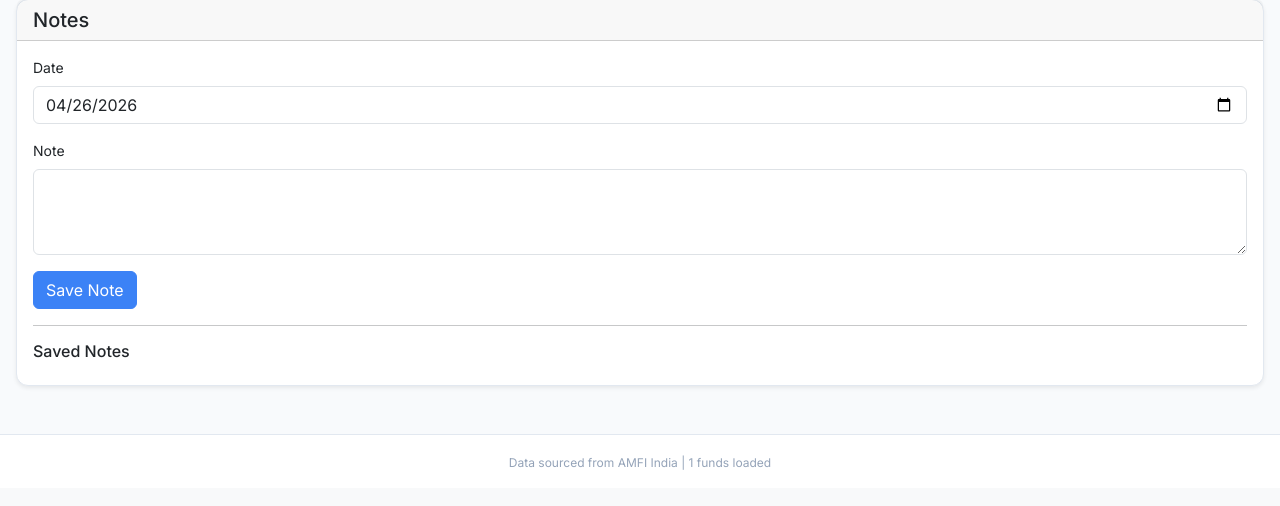
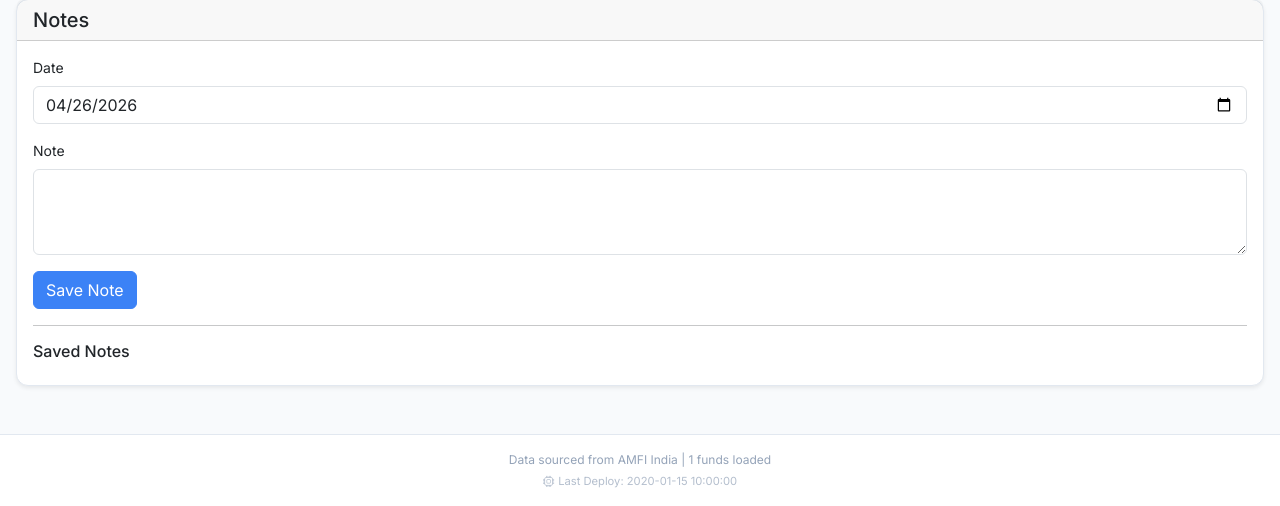
Before and after one commit to ishankgp/MF_return_tracker, a Flask app: template templates/index.html in a window 1280 px wide. Shown: the part 515-1021 px from the top of the page. Before the commit the page ends 985 px from the top, so only its background shows below. Run offline with Flask 3, Linux system fonts and the light colour scheme; the template is opened without the code that fills it: most values are stand-ins (such as "Sample title", 1, 10 or a date in 2020); some libraries are stand-ins or nearby versions.

```diff
--- a/app.py
+++ b/app.py
@@ -24,6 +24,9 @@ load_dotenv()
 
 app = Flask(__name__)
 app.config.from_object(get_config())
+
+# Track when the app was last deployed/started
+APP_START_TIME = datetime.now().strftime("%b %d, %H:%M:%S")
 
 # Secure session key
 secret_key = app.config.get("SECRET_KEY")
@@ -309,7 +312,8 @@ def index():
         return render_template('index.html',
                              funds=funds_data,
                              last_updated=last_updated,
-                             fund_count=len(funds_data))
+                             fund_count=len(funds_data),
+                             deploy_time=APP_START_TIME)
     except Exception as e:
         logger.error(f"Error rendering index: {str(e)}")
         logger.error(traceback.format_exc())
--- a/templates/index.html
+++ b/templates/index.html
@@ -85,8 +85,11 @@
 
 
         <footer class="footer mt-5 py-3 bg-white">
-            <div class="container text-center">
+            <div class="container text-center d-flex flex-column align-items-center">
                 <small class="text-muted">Data sourced from AMFI India | {{ fund_count }} funds loaded</small>
+                <small class="text-muted mt-1" style="font-size: 0.7rem; opacity: 0.7;">
+                    <i class="bi bi-cpu me-1"></i>Last Deploy: {{ deploy_time }}
+                </small>
             </div>
         </footer>
 
```
